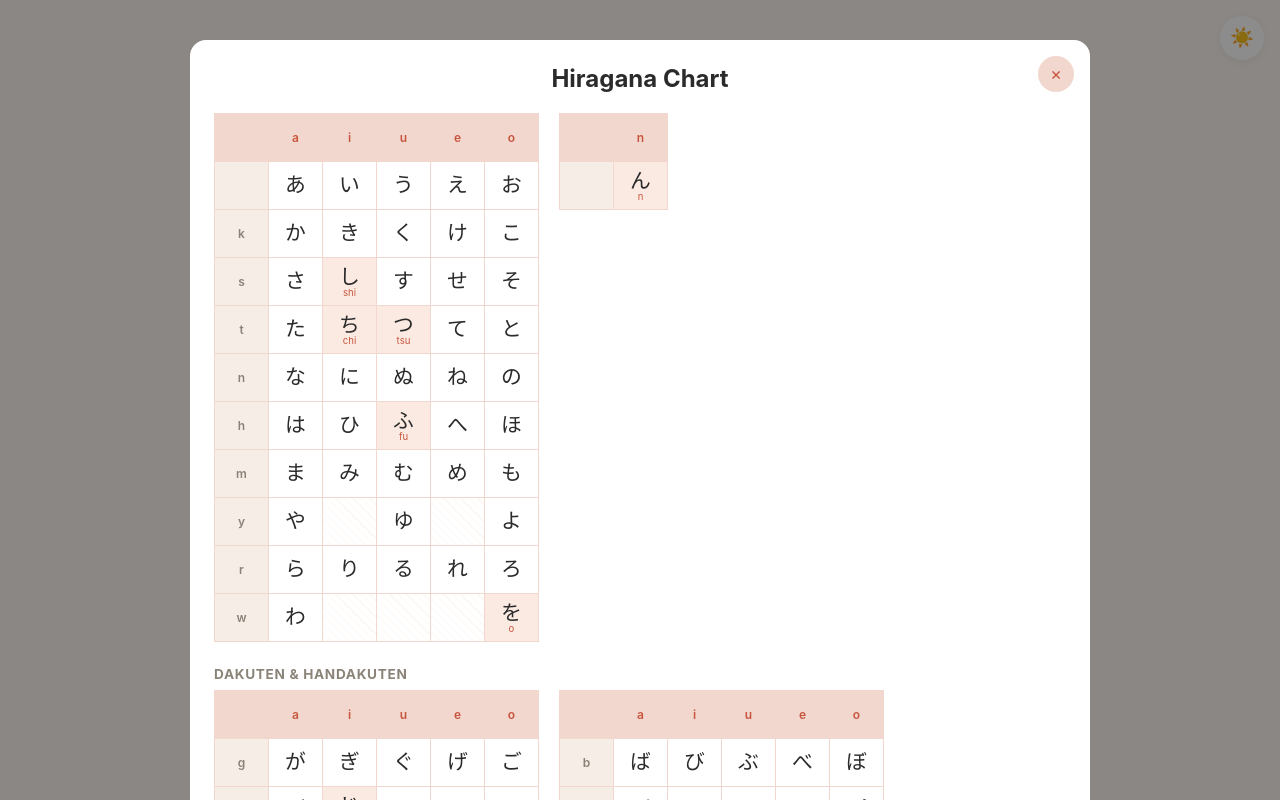
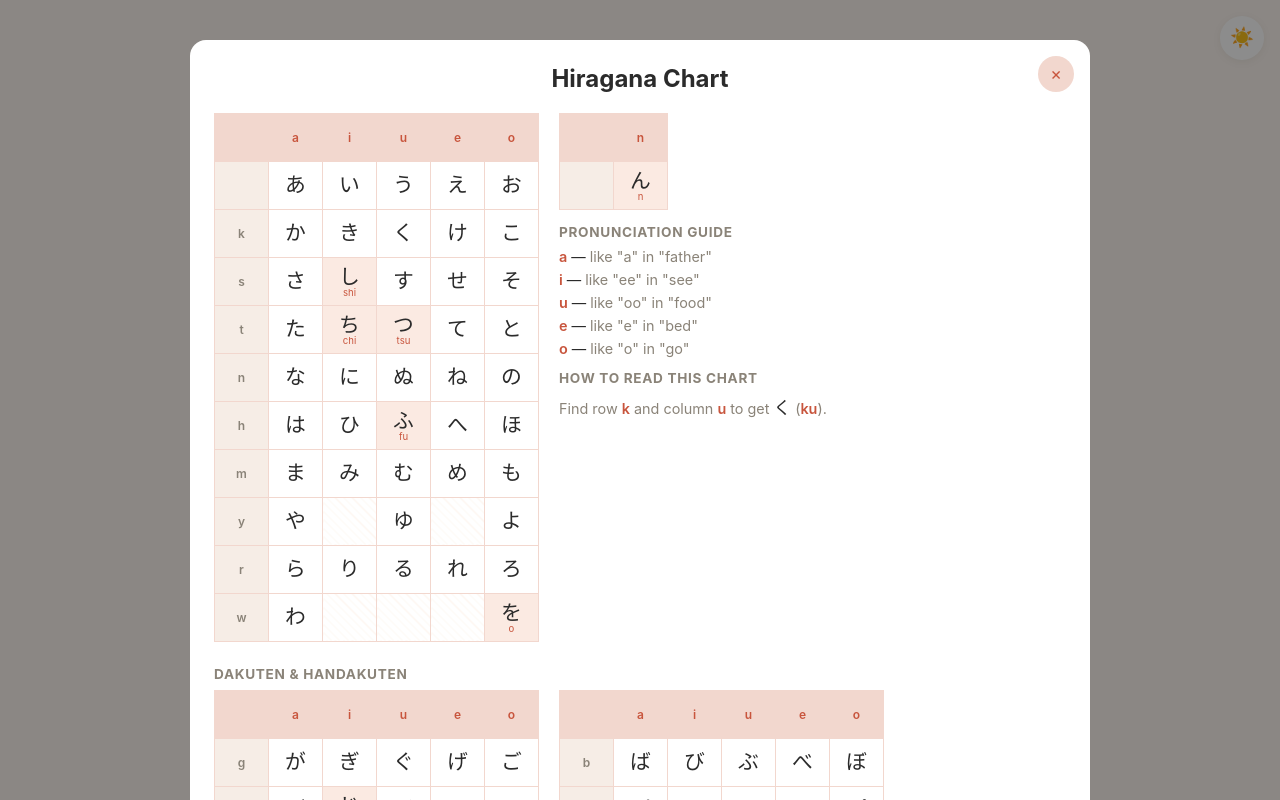
Before and after one commit to Jass5991/hiragana-trainer, a plain HTML site: page index.html in a window 1280 px wide. Both pictures are taken after a click on the button "Hiragana Chart". Drawn offline with Linux system fonts and the light colour scheme.

Commit message:
Add AI-authorship disclaimer and chart usage/pronunciation guides
Adds a footer note that the page was written by Claude, plus a
pronunciation guide and a worked row/column example next to the
main hiragana chart to help users read it.

Co-Authored-By: Claude Sonnet 5 <noreply@anthropic.com>

```diff
--- a/index.html
+++ b/index.html
@@ -291,6 +291,37 @@
     color: var(--muted);
     margin-bottom: 8px;
   }
+  .pronunciation-list {
+    list-style: none;
+    padding: 0;
+    margin: 0;
+    display: grid;
+    grid-template-columns: 1fr;
+    gap: 6px;
+  }
+  .pronunciation-list li {
+    font-size: 0.9rem;
+  }
+  .pronunciation-list .romaji {
+    font-weight: 600;
+    color: var(--accent);
+  }
+  .pronunciation-list .example {
+    color: var(--muted);
+  }
+  .usage-guide {
+    font-size: 0.9rem;
+    margin: 0;
+    color: var(--muted);
+  }
+  .usage-guide .highlight {
+    font-weight: 600;
+    color: var(--accent);
+  }
+  .usage-guide .usage-kana {
+    font-size: 1.1rem;
+    color: var(--ink);
+  }
   .chart-row-flex {
     display: flex;
     gap: 20px;
@@ -413,7 +444,10 @@
 
   </div>
 
-  <footer>All 46 base kana, dakuten, handakuten, and yōon combinations included.</footer>
+  <footer>
+    All 46 base kana, dakuten, handakuten, and yōon combinations included.
+    <br>This page was entirely written by Claude (Anthropic).
+  </footer>
 
   <!-- Overlay -->
   <div class="overlay" id="overlay">
@@ -561,13 +595,53 @@
   // ---- Build chart overlay ----
   const chartContainer = document.getElementById('chartContainer');
 
-  // Main grid + standalone ん, side by side
+  // Pronunciation guide for the five core vowel sounds
+  const vowelExamples = [
+    { romaji: 'a', example: 'like "a" in "father"' },
+    { romaji: 'i', example: 'like "ee" in "see"' },
+    { romaji: 'u', example: 'like "oo" in "food"' },
+    { romaji: 'e', example: 'like "e" in "bed"' },
+    { romaji: 'o', example: 'like "o" in "go"' }
+  ];
+  function buildPronunciationGuide() {
+    const wrap = document.createElement('div');
+    const heading = document.createElement('h3');
+    heading.textContent = 'Pronunciation Guide';
+    wrap.appendChild(heading);
+    const list = document.createElement('ul');
+    list.className = 'pronunciation-list';
+    vowelExamples.forEach(v => {
+      const li = document.createElement('li');
+      li.innerHTML = `<span class="romaji">${v.romaji}</span> — <span class="example">${v.example}</span>`;
+      list.appendChild(li);
+    });
+    wrap.appendChild(list);
+    return wrap;
+  }
+
+  function buildUsageGuide() {
+    const wrap = document.createElement('div');
+    const heading = document.createElement('h3');
+    heading.textContent = 'How to Read This Chart';
+    wrap.appendChild(heading);
+    const p = document.createElement('p');
+    p.className = 'usage-guide';
+    p.innerHTML = `Find row <span class="highlight">k</span> and column <span class="highlight">u</span> to get <span class="usage-kana">く</span> (<span class="highlight">ku</span>).`;
+    wrap.appendChild(p);
+    return wrap;
+  }
+
+  // Main grid + standalone ん, side by side, with the pronunciation guide stacked under ん
   const mainBlock = document.createElement('div');
   mainBlock.className = 'chart-block';
   const mainFlex = document.createElement('div');
   mainFlex.className = 'chart-row-flex';
   mainFlex.appendChild(buildTable(['a','i','u','e','o'], mainRows));
-  mainFlex.appendChild(buildTable(['n'], [nCell]));
+  const nColumn = document.createElement('div');
+  nColumn.appendChild(buildTable(['n'], [nCell]));
+  nColumn.appendChild(buildPronunciationGuide());
+  nColumn.appendChild(buildUsageGuide());
+  mainFlex.appendChild(nColumn);
   mainBlock.appendChild(mainFlex);
   chartContainer.appendChild(mainBlock);
 
```
